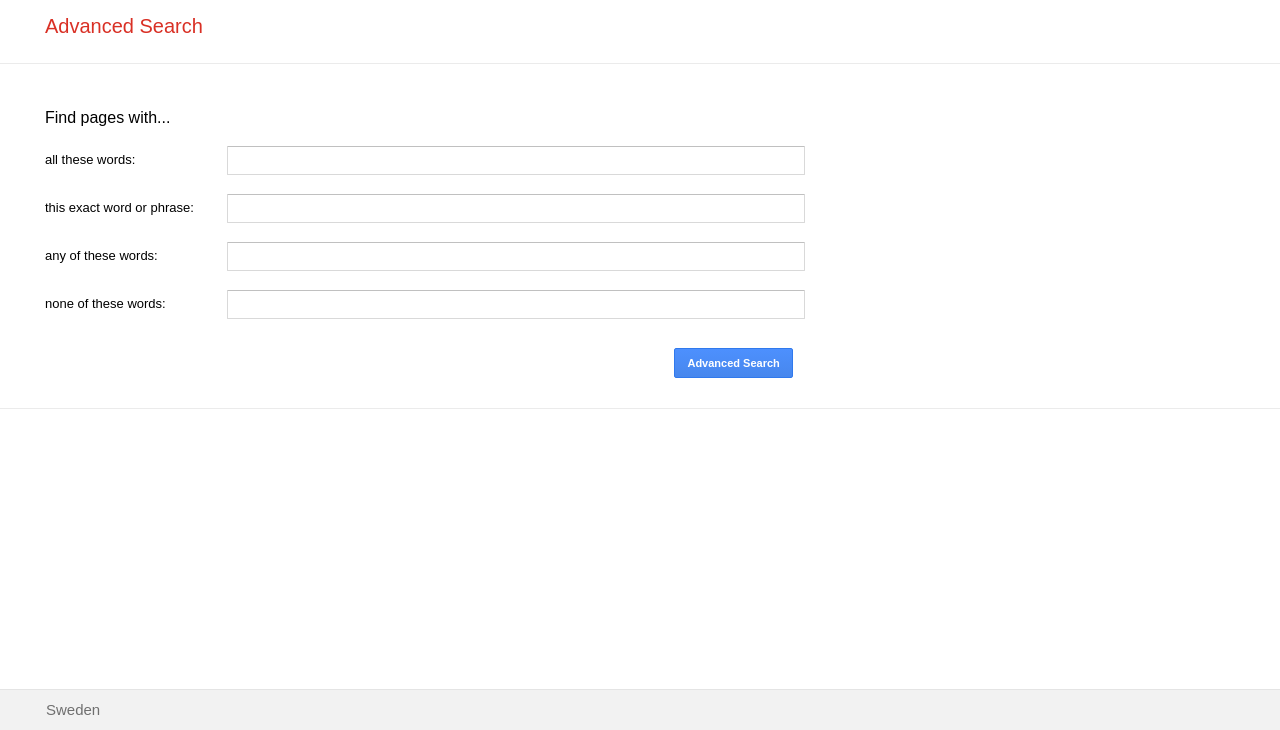
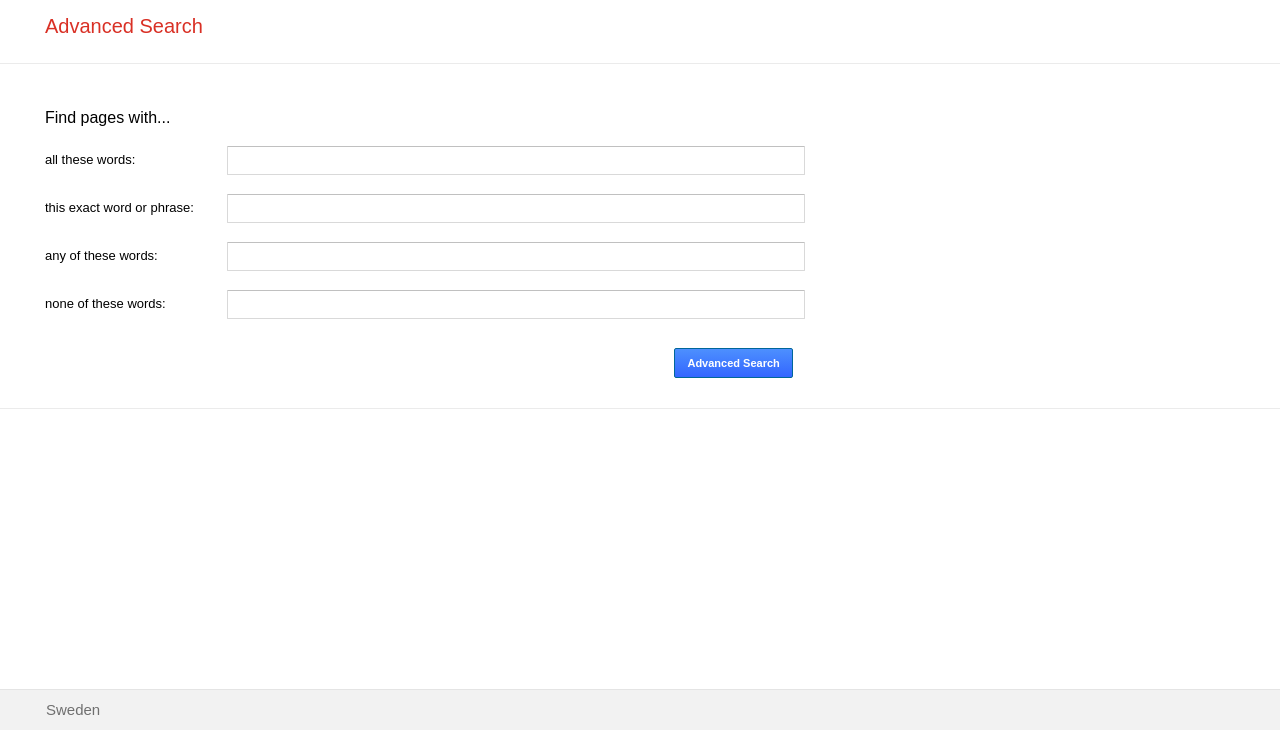
Before and after one commit to patriktao/GoogleWebpage, a plain HTML site: page project0/advanced_search.html in a window 1280 px wide. In both pictures the pointer is over the input "Advanced Search". Shown: the part 70-800 px from the top of the page. Drawn offline with Linux system fonts and the light colour scheme.

Commit message:
Fixed Advanced Search

```diff
--- a/project0/advanced_search.css
+++ b/project0/advanced_search.css
@@ -125,6 +125,12 @@ body {
   margin-bottom: 30px
 }
 
+.button:hover{
+  outline:none;
+  border: 0.5px solid #006699;
+  background-image: -webkit-linear-gradient(top, #4d90fe, #3366FF);
+}
+
 .bottom {
   background: #f2f2f2;
   line-height: 40px;
@@ -132,7 +138,7 @@ body {
   width: 100%;
   bottom: 0;
   left: 0;
-  border-top: 1px solid #e4e4e4;
+  border-top: 0.5px solid #e4e4e4;
 }
 
 .bottom-text {
```
